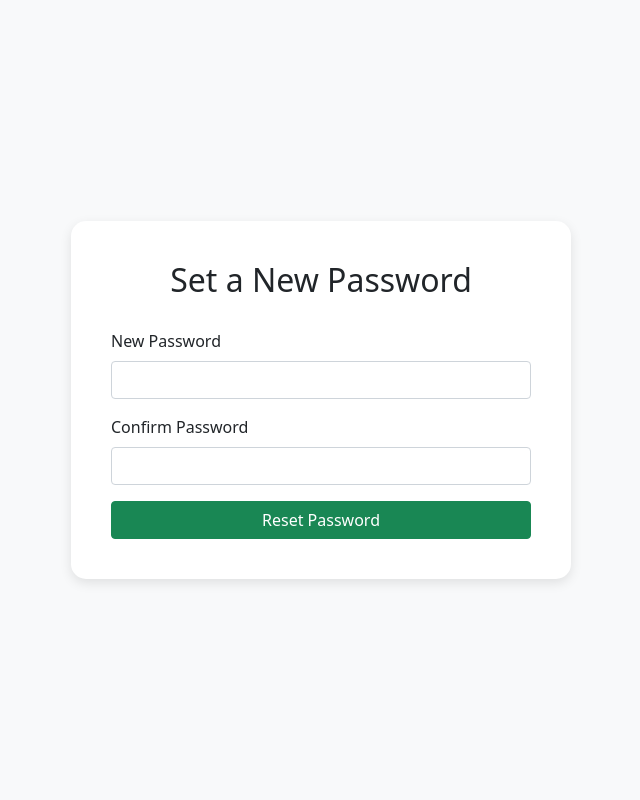
After one commit to Anit-Paul/ConnectMe, a Django app: page /otp_verification/ in a window 1280 px wide. The commit adds this page. Shown: the whole page, without its empty margins (319-959 px from the left). Run offline with Django 5.2, Linux system fonts and the light colour scheme.

Commit message:
frontend added for otp verification and updating password

```diff
--- a/authentication/urls.py
+++ b/authentication/urls.py
@@ -16,10 +16,14 @@ Including another URLconf
 """
 from django.contrib import admin
 from django.urls import path,include
-from .views import signinAPI,loginAPI,signin,login
+from .views import signinAPI,loginAPI,signin,login,forget_password,verify_otp,set_new_password,otp_verification
 urlpatterns = [
     path("",login,name="login"),
     path("signin/",signin,name="signin"),
+    path("forget_password/",forget_password,name="forget_password"),
+    path("verify_otp/",verify_otp,name="verify_otp"),
+    path("otp_verification/",otp_verification,name="otp_verification"),
+    path("set_new_password/",set_new_password,name="set_new_password"),
     path("signinAPI/",signinAPI.as_view(),name="signinAPI"),
     path("loginAPI/",loginAPI.as_view(),name="loginAPI")
 ]
--- a/authentication/views.py
+++ b/authentication/views.py
@@ -13,6 +13,18 @@ def signin(request):
 
 def login(request):
     return render(request,'account/login.html')
+
+def forget_password(request):
+    return render(request,'account/forgetpassword.html')
+
+def verify_otp(request):
+    return render(request,'account/otp.html')
+
+def set_new_password(request):
+    return render(request,'account/newpassword.html')
+
+def otp_verification(request):
+    return render(request,'account/newpassword.html')
 class signinAPI(APIView):
     parser_classes = (MultiPartParser, FormParser)
     def post(self, request):
--- a/templates/account/login.html
+++ b/templates/account/login.html
@@ -58,7 +58,7 @@ Login
             <input type="password" class="form-control" placeholder="Password" name="password" required />
         </div>
         <div class="links">
-            <a href="#">Forget password?</a>
+            <a href="{% url 'forget_password' %}">Forget password?</a>
             <a href="{% url 'signin' %}">Don't have an account? Sign in</a>
         </div>
         <div class="d-grid mt-3">
--- /dev/null
+++ b/templates/account/newpassword.html
@@ -0,0 +1,49 @@
+{% extends 'account/base.html' %}
+
+{% block title %}Set New Password{% endblock title %}
+
+{% block style %}
+<style>
+    body {
+        background-color: #f8f9fa;
+    }
+    .password-container {
+        min-height: 100vh;
+        display: flex;
+        align-items: center;
+        justify-content: center;
+    }
+    .form-box {
+        background-color: #fff;
+        padding: 40px;
+        border-radius: 15px;
+        box-shadow: 0 4px 12px rgba(0, 0, 0, 0.1);
+        width: 100%;
+        max-width: 500px;
+    }
+    h2 {
+        text-align: center;
+        margin-bottom: 30px;
+    }
+</style>
+{% endblock style %}
+
+{% block body %}
+<div class="password-container">
+    <div class="form-box">
+        <h2>Set a New Password</h2>
+        <form method="POST" action="{% url 'set_new_password' %}">
+            {% csrf_token %}
+            <div class="mb-3">
+                <label for="password" class="form-label">New Password</label>
+                <input type="password" class="form-control" id="password" name="password" required />
+            </div>
+            <div class="mb-3">
+                <label for="confirm_password" class="form-label">Confirm Password</label>
+                <input type="password" class="form-control" id="confirm_password" name="confirm_password" required />
+            </div>
+            <button type="submit" class="btn btn-success w-100">Reset Password</button>
+        </form>
+    </div>
+</div>
+{% endblock body %}
```
Also changed, not shown: templates/account/forgetpassword.html (added, +44 -0 lines), templates/account/otp.html (added, +45 -0 lines).
